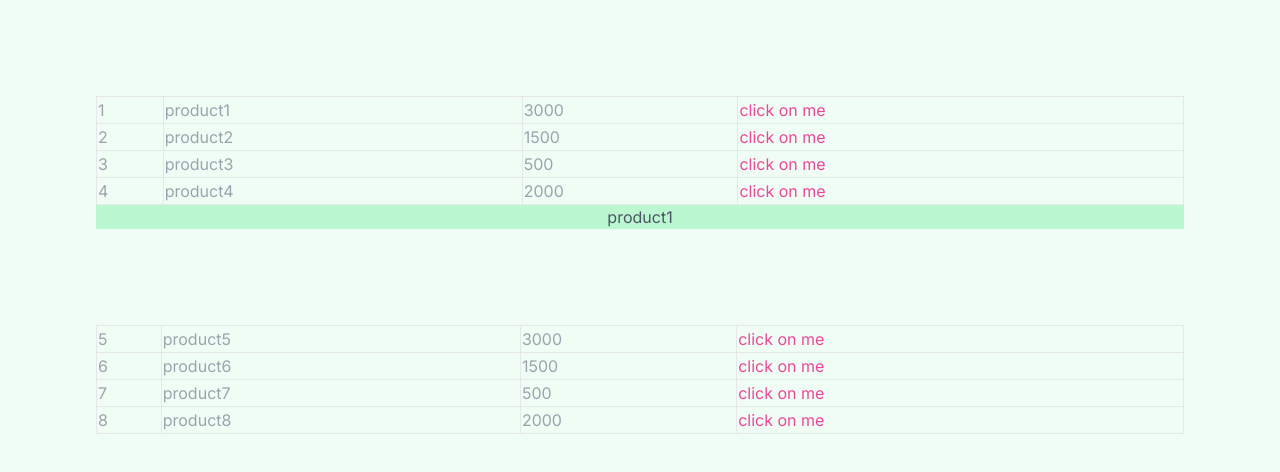
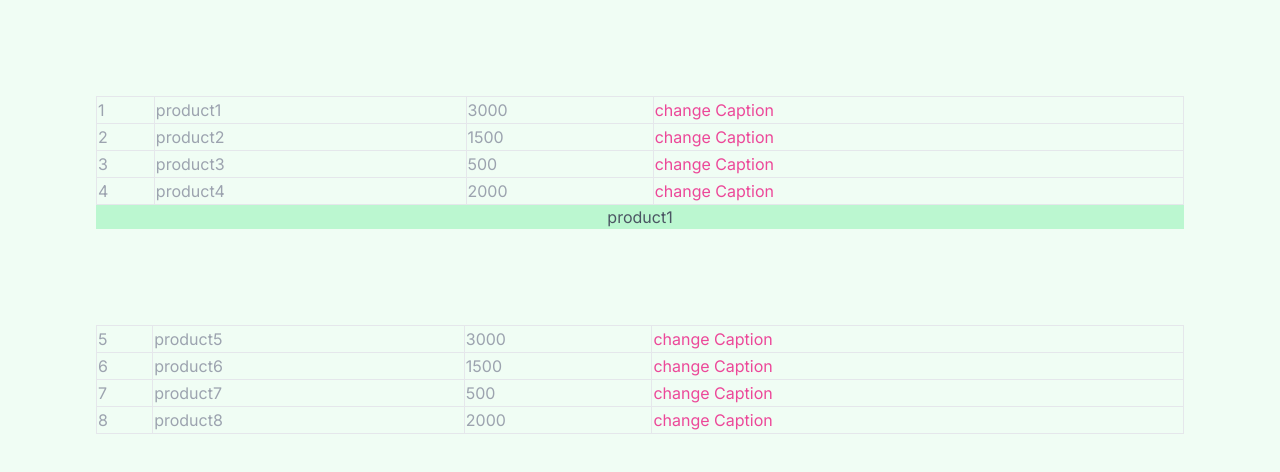
Before and after one commit to htimnak/HomeWorkNextJs, a Next.js app: page / in a window 1280 px wide. Shown: the top 472 px of the page. Built offline with nearby package versions, Linux system fonts and the light colour scheme.

Commit message:
add state to change caption

```diff
--- a/src/components/MyTable.tsx
+++ b/src/components/MyTable.tsx
@@ -1,4 +1,4 @@
-import React from 'react';
+import React, {useState} from 'react';
 interface Product {
     ID:number,
     name:string,
@@ -6,11 +6,16 @@ interface Product {
 }
 
 export default  function MyTable({myData , caption}) {
-    console.log(myData);
+    const [captionState,SetCaptionState ]=useState(caption);
+    function clickHandler(){
+        SetCaptionState("update Caption");
+        console.log(caption);
+    }
+   // console.log(myData);
     return (
         <table className={"w-full mb-24 "}>
             {
-                caption && <caption className={"bg-green-200 text-gray-600"} style={{captionSide:"bottom"}}>{caption}</caption>
+                caption && <caption className={"bg-green-200 text-gray-600"} style={{captionSide:"bottom"}}>{captionState}</caption>
             }
 
             <tbody >
@@ -23,7 +28,7 @@ export default  function MyTable({myData , caption}) {
                                 <td className={"border border-gray-200 text-gray-400"}>{item.name}</td>
                                 <td className={"border border-gray-200 text-gray-400"}>{item.price}</td>
                                 <td className={"border border-gray-200 text-gray-400"}>
-                                    <button className={" text-pink-500"} onClick={()=>{alert("I Happend...")}}>click on me</button>
+                                    <button className={" text-pink-500"} onClick={clickHandler}>change Caption</button>
                                 </td>
                             </tr>
                         )
```
